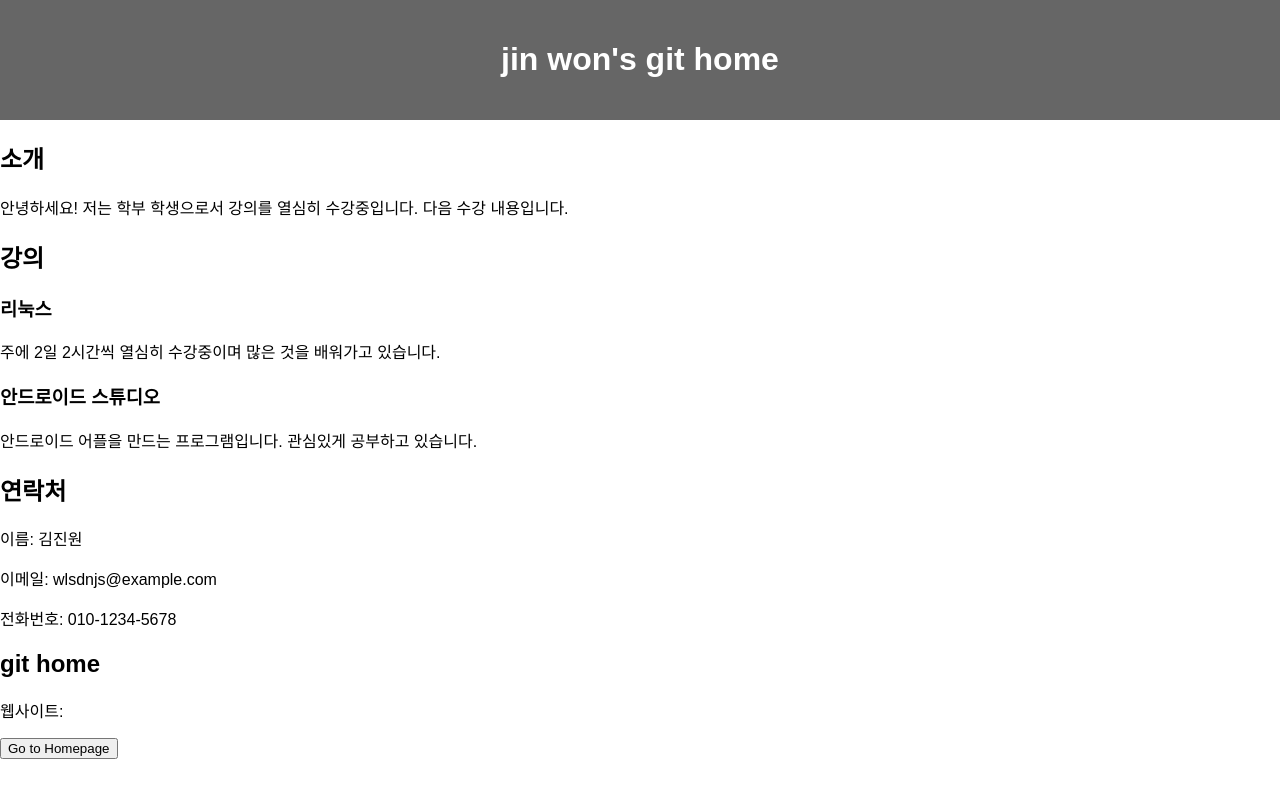
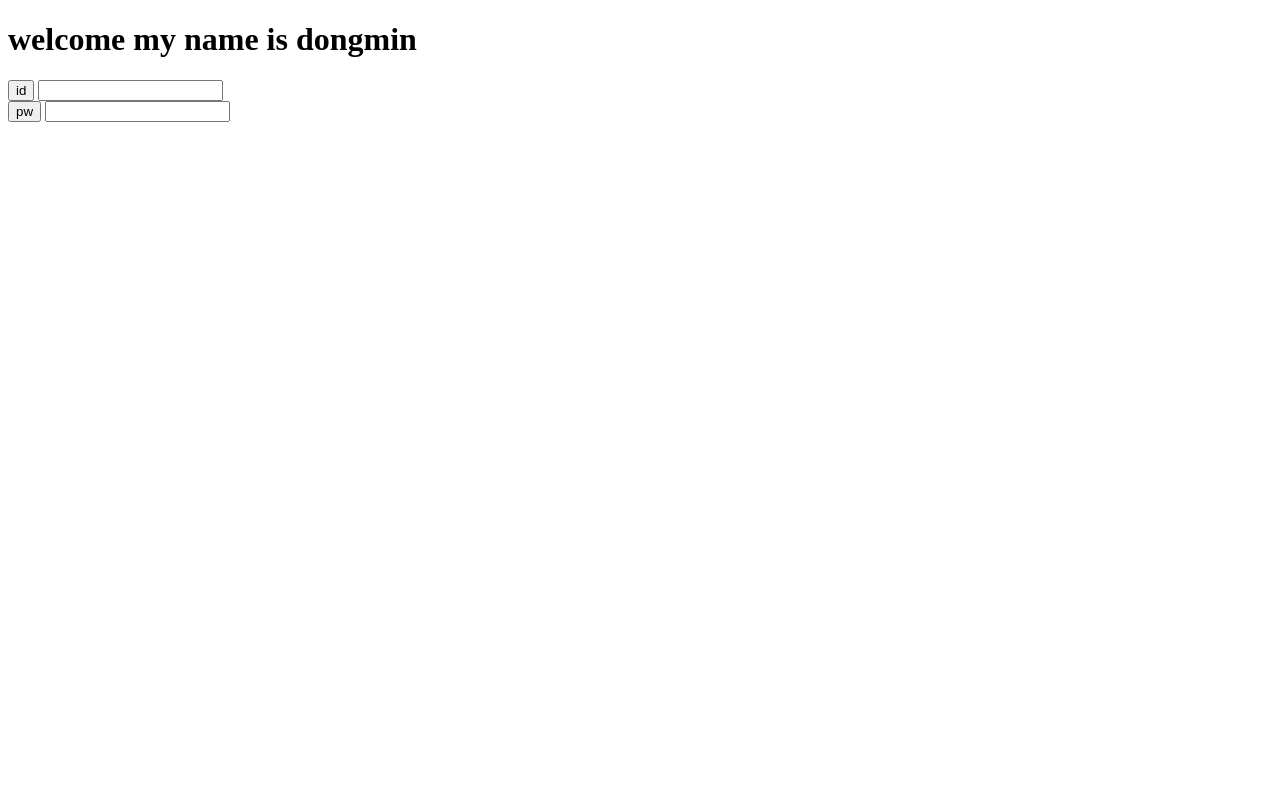
Before and after one commit to rlawlsdnjs2/lll, a plain HTML site: page index.html in a window 1280 px wide. Drawn offline with Linux system fonts and the light colour scheme.

Commit message:
Update index.html

```diff
--- a/index.html
+++ b/index.html
@@ -1,69 +1,16 @@
 <!DOCTYPE html>
-<html lang="ko">
+<html lang="en">
 <head>
     <meta charset="UTF-8">
     <meta name="viewport" content="width=device-width, initial-scale=1.0">
-    <title>jin won's git home</title>
-    <style>
-        body {
-            font-family: 'Arial', sans-serif;
-            margin: 0;
-            padding: 0;
-        }
-
-        header {
-            background-color: #666666;
-            color: #fff;
-            padding: 20px;
-            text-align: center;
-        }
-
-        .contact a:hover {
-            color: #777;
-        }
-    </style>
+    <title>Document</title>
 </head>
 <body>
-    <header>
-        <h1>jin won's git home</h1>
-    </header>
-
-    <div class="container">
-        <section class="about">
-            <h2>소개</h2>
-            <p>안녕하세요! 저는 학부 학생으로서 강의를 열심히 수강중입니다. 다음 수강 내용입니다.</p>
-
-        </section>
-
-        <section class="projects">
-            <h2>강의</h2>
-            <div class="project">
-                <h3>리눅스</h3>
-                <p>주에 2일 2시간씩 열심히 수강중이며 많은 것을 배워가고 있습니다.</p>
-            </div>
-
-            <div class="project">
-                <h3>안드로이드 스튜디오</h3>
-                <p>안드로이드 어플을 만드는 프로그램입니다. 관심있게 공부하고 있습니다.</p>
-            </div>
-        </section>
-
-        <section class="contact">
-            <h2>연락처</h2>
-            <p>이름: 김진원</p>
-            <p>이메일: wlsdnjs@example.com</p>
-            <p>전화번호: 010-1234-5678</p>
-
-             <h2>git home</h2>
-            <p>웹사이트: <a href="https://githuncom"/</a></p>
-
-            <button type="button" onclick="window.location.href='https://github.com'">
-  Go to Homepage
-</
-
-  Go to
-</button>
-        </section>
-    </div>
+    <h1>welcome my name is dongmin </h1>
+    <input type="button" value="id" onclick="alert('hi im stupid')">
+    <input type="text">
+    <br>
+    <input type="button" value="pw">
+    <input type="text">
 </body>
 </html>
```
